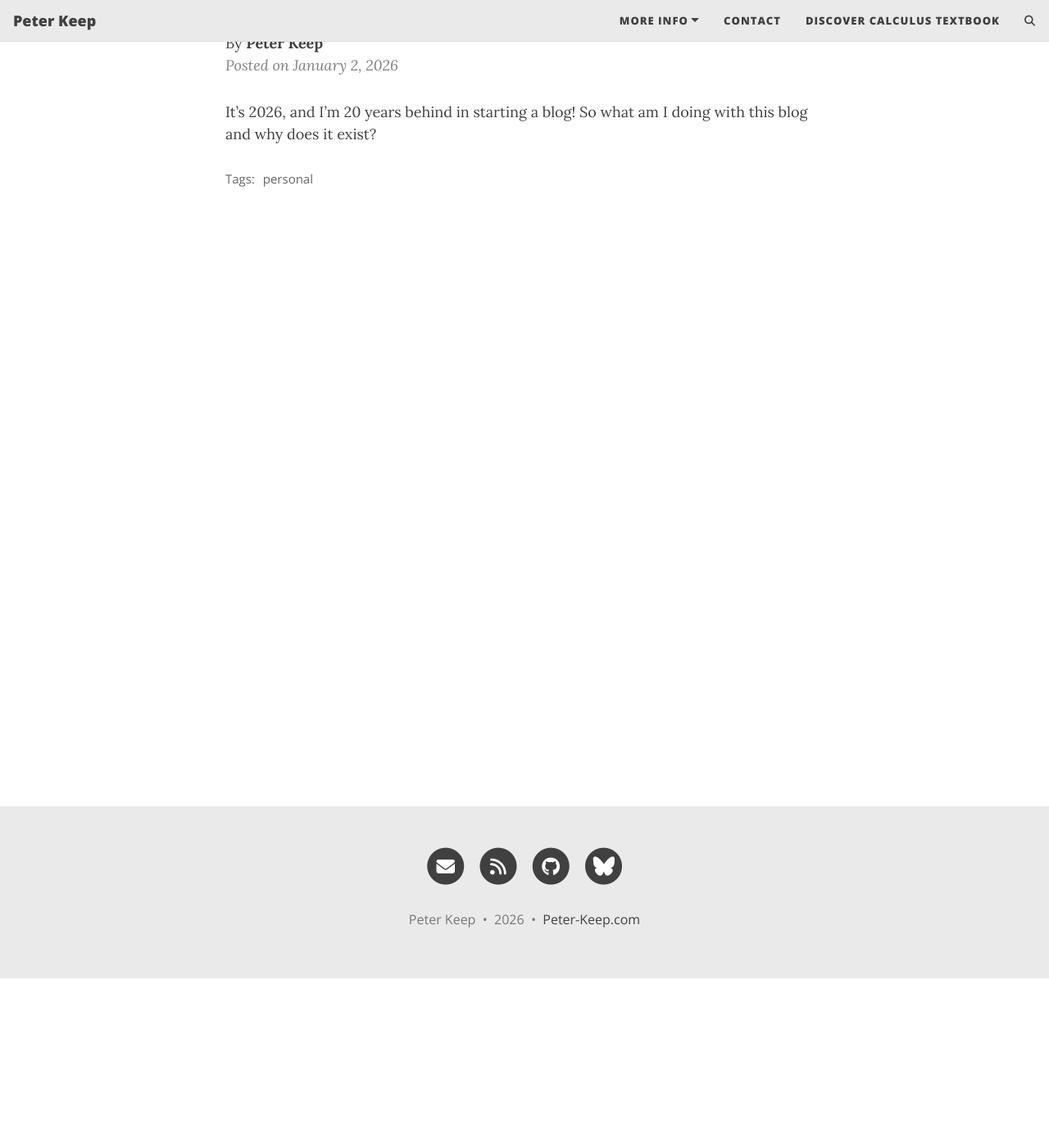
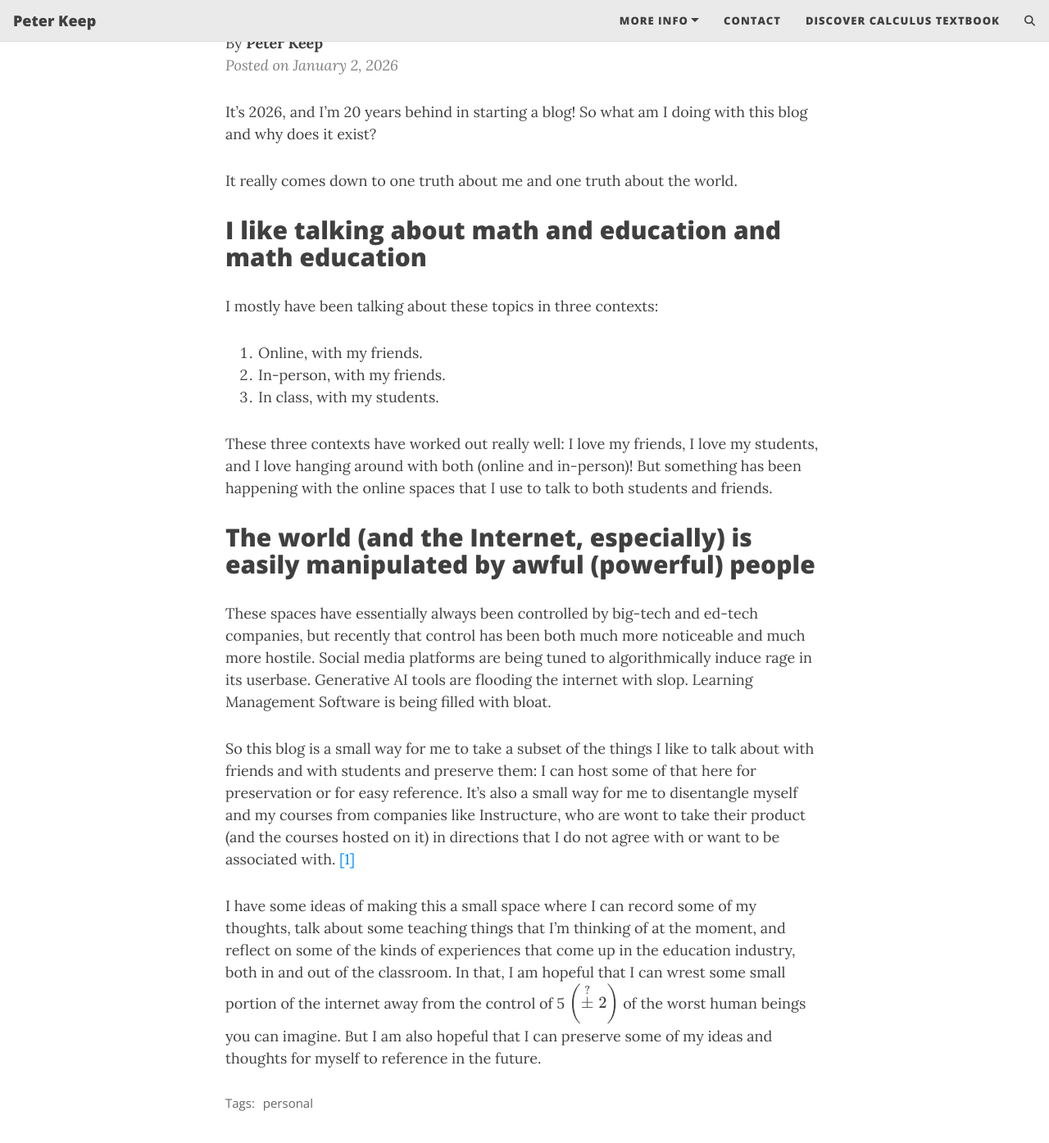
Before and after one commit to peterkeep/peterkeep.github.io, a Jekyll site: the page built from _posts/2026-01-02-introduction.md, in a window 1280 px wide and 1400 px high, scrolled down 206 px. Shown: the top 1395 px of the window at 82% size. Built offline with Jekyll 4.4.1, drawn with Linux system fonts in a browser that asks for light colours; formulas are drawn with MathJax 3; comment, search, counter and statistics services are not loaded.

Commit message:
introduction post

```diff
--- a/_posts/2026-01-02-introduction.md
+++ b/_posts/2026-01-02-introduction.md
@@ -7,6 +7,26 @@ thumbnail-img:
 share-img:
 tags: [personal]
 author: Peter Keep
+mathjax: yes
 ---
 
 It's 2026, and I'm 20 years behind in starting a blog! So what am I doing with this blog and why does it exist?
+
+It really comes down to one truth about me and one truth about the world.
+
+## I like talking about math and education and math education
+
+I mostly have been talking about these topics in three contexts:
+1. Online, with my friends.
+2. In-person, with my friends.
+3. In class, with my students.
+
+These three contexts have worked out really well: I love my friends, I love my students, and I love hanging around with both (online and in-person)! But something has been happening with the online spaces that I use to talk to both students and friends.
+
+## The world (and the Internet, especially) is easily manipulated by awful (powerful) people
+
+These spaces have essentially always been controlled by big-tech and ed-tech companies, but recently that control has been both much more noticeable and much more hostile. Social media platforms are being tuned to algorithmically induce rage in its userbase. Generative AI tools are flooding the internet with slop. Learning Management Software is being filled with bloat.
+
+So this blog is a small way for me to take a subset of the things I like to talk about with friends and with students and preserve them: I can host some of that here for preservation or for easy reference. It's also a small way for me to disentangle myself and my courses from companies like Instructure, who are wont to take their product (and the courses hosted on it) in directions that I do not agree with or want to be associated with. [[1]](https://www.instructure.com/press-release/instructure-and-openai-announce-global-partnership-embed-ai-learning-experiences)
+
+I have some ideas of making this a small space where I can record some of my thoughts, talk about some teaching things that I'm thinking of at the moment, and reflect on some of the kinds of experiences that come up in the education industry, both in and out of the classroom. In that, I am hopeful that I can wrest some small portion of the internet away from the control of 5 \\(\left(\stackrel{?}{\pm} 2\right)\\) of the worst human beings you can imagine. But I am also hopeful that I can preserve some of my ideas and thoughts for myself to reference in the future.
```
Also changed, not shown: 2 other files.
